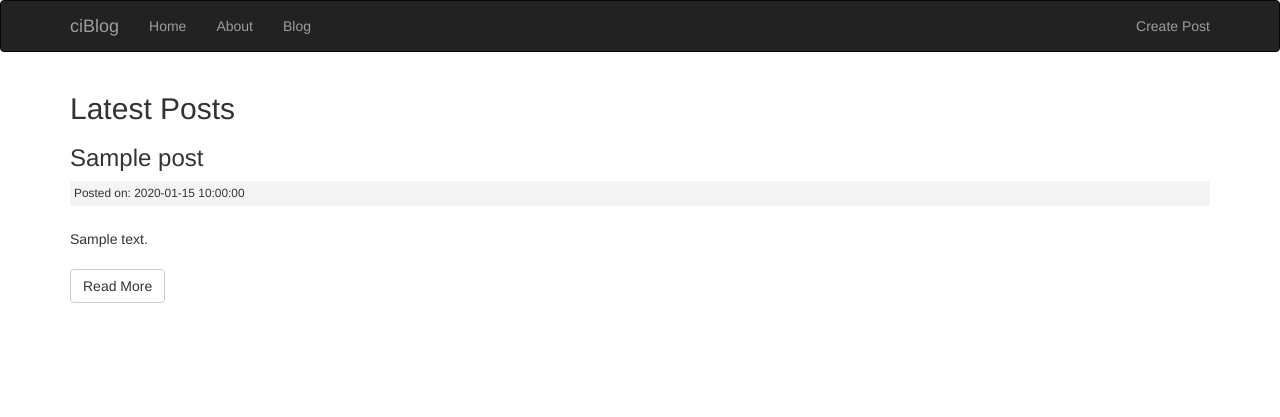
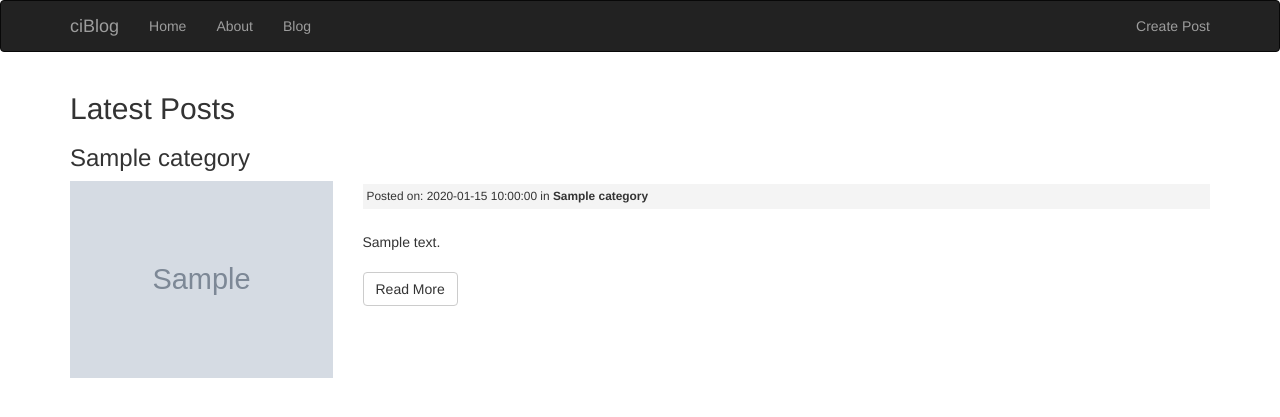
Before and after one commit to marklehane/ciblog, a CodeIgniter app: page /ciblog/posts in a window 1280 px wide. Shown: the top 417 px of the page. Run offline with CodeIgniter, Linux system fonts and the light colour scheme; tables that the repository leaves empty or names only in its code hold one stand-in row (values such as "Sample post"); grey boxes marked "Sample" are stand-in pictures; some libraries are stand-ins or nearby versions.

Commit message:
Work done from Part 3

```diff
--- a/application/config/autoload.php
+++ b/application/config/autoload.php
@@ -89,7 +89,7 @@ $autoload['drivers'] = array();
 |
 |	$autoload['helper'] = array('url', 'file');
 */
-$autoload['helper'] = array('url');
+$autoload['helper'] = array('url', 'form', 'text');
 
 /*
 | -------------------------------------------------------------------
--- a/application/controllers/Posts.php
+++ b/application/controllers/Posts.php
@@ -34,6 +34,8 @@ class Posts extends CI_Controller
   {
     $data['title'] = 'Create Post';
 
+    $data['categories'] = $this->Post_model->get_categories();
+
     $this->form_validation->set_rules('title', 'Title', 'required');
     $this->form_validation->set_rules('body', 'Body', 'required');
 
@@ -44,7 +46,25 @@ class Posts extends CI_Controller
       $this->load->view('templates/footer');
     } else
     {
-      $this->Post_model->create_post();
+      $config['upload_path'] = './assets/images/posts';
+      $config['allowed_types'] = 'gif|jpg|png';
+      $config['max_size'] = '2048';
+      $config['max_width'] = '500';
+      $config['max_height'] = '500';
+
+      $this->load->library('upload', $config);
+
+      if (!$this->upload->do_upload())
+      {
+        $errors = array('error' => $this->upload->display_errors());
+        $post_image = 'noimage.jpg';
+      } else
+      {
+        $data = array('upload_data' => $this->upload->data());
+        $post_image = $_FILES['userfile']['name'];
+      }
+
+      $this->Post_model->create_post($post_image);
       redirect('posts');
     }
   }
@@ -58,6 +78,7 @@ class Posts extends CI_Controller
   public function edit($slug)
   {
     $data['post'] = $this->Post_model->get_posts($slug);
+    $data['categories'] = $this->Post_model->get_categories();
 
     if (empty($data['post']))
     {
--- a/application/models/Post_model.php
+++ b/application/models/Post_model.php
@@ -11,7 +11,8 @@ class Post_model extends CI_Model
   {
     if ($slug === FALSE)
     {
-      $this->db->order_by('id', 'DESC');
+      $this->db->order_by('posts.id', 'DESC');
+      $this->db->join('categories', 'categories.id = posts.category_id');
       $query = $this->db->get('posts');
       return $query->result_array();
     }
@@ -20,14 +21,16 @@ class Post_model extends CI_Model
     return $query->row_array();
   }
 
-  public function create_post()
+  public function create_post($post_image)
   {
     $slug = url_title($this->input->post('title'));
 
     $data = array(
       'title' => $this->input->post('title'),
       'slug' => $slug,
-      'body' => $this->input->post('body')
+      'body' => $this->input->post('body'),
+      'category_id' => $this->input->post('category_id'),
+      'post_image' => $post_image
     );
     return $this->db->insert('posts', $data);
   }
@@ -46,9 +49,17 @@ class Post_model extends CI_Model
     $data = array(
       'title' => $this->input->post('title'),
       'slug' => $slug,
-      'body' => $this->input->post('body')
+      'body' => $this->input->post('body'),
+      'category_id' => $this->input->post('category_id')
     );
     $this->db->where('id', $this->input->post('id'));
     return $this->db->update('posts', $data);
   }
+
+  public function get_categories()
+  {
+    $this->db->order_by('name');
+    $query = $this->db->get('categories');
+    return $query->result_array();
+  }
 }
--- a/application/views/posts/index.php
+++ b/application/views/posts/index.php
@@ -1,8 +1,15 @@
 <h2><?= $title ?></h2>
 <?php foreach($posts as $post) : ?>
-  <h3><?php echo $post['title'] ?></h3>
-  <small class="post-date">Posted on: <?php echo $post['created_at'] ?></small><br>
-  <?php echo $post['body'] ?>
-  <br><br>
-  <p><a class="btn btn-default" href="<?php echo site_url('/posts/'.$post['slug']); ?>">Read More</a></p>
+	<h3><?php echo $post['title']; ?></h3>
+	<div class="row">
+		<div class="col-md-3">
+			<img class="post-thumb" src="<?php echo site_url(); ?>assets/images/posts/<?php echo $post['post_image']; ?>">
+		</div>
+		<div class="col-md-9">
+			<small class="post-date">Posted on: <?php echo $post['created_at']; ?> in <strong><?php echo $post['name']; ?></strong></small><br>
+		<?php echo word_limiter($post['body'], 60); ?>
+		<br><br>
+		<p><a class="btn btn-default" href="<?php echo site_url('/posts/'.$post['slug']); ?>">Read More</a></p>
+		</div>
+	</div>
 <?php endforeach; ?>
--- a/assets/css/style.css
+++ b/assets/css/style.css
@@ -5,3 +5,8 @@
   margin: 3px 0;
   display: block
 }
+
+.post-thumb
+{
+	width: 100%;
+}
```
Also changed, not shown: assets/images/posts/invisible.jpg (added), assets/images/posts/invisible1.jpg (added), assets/images/posts/noimage.jpg (added).
